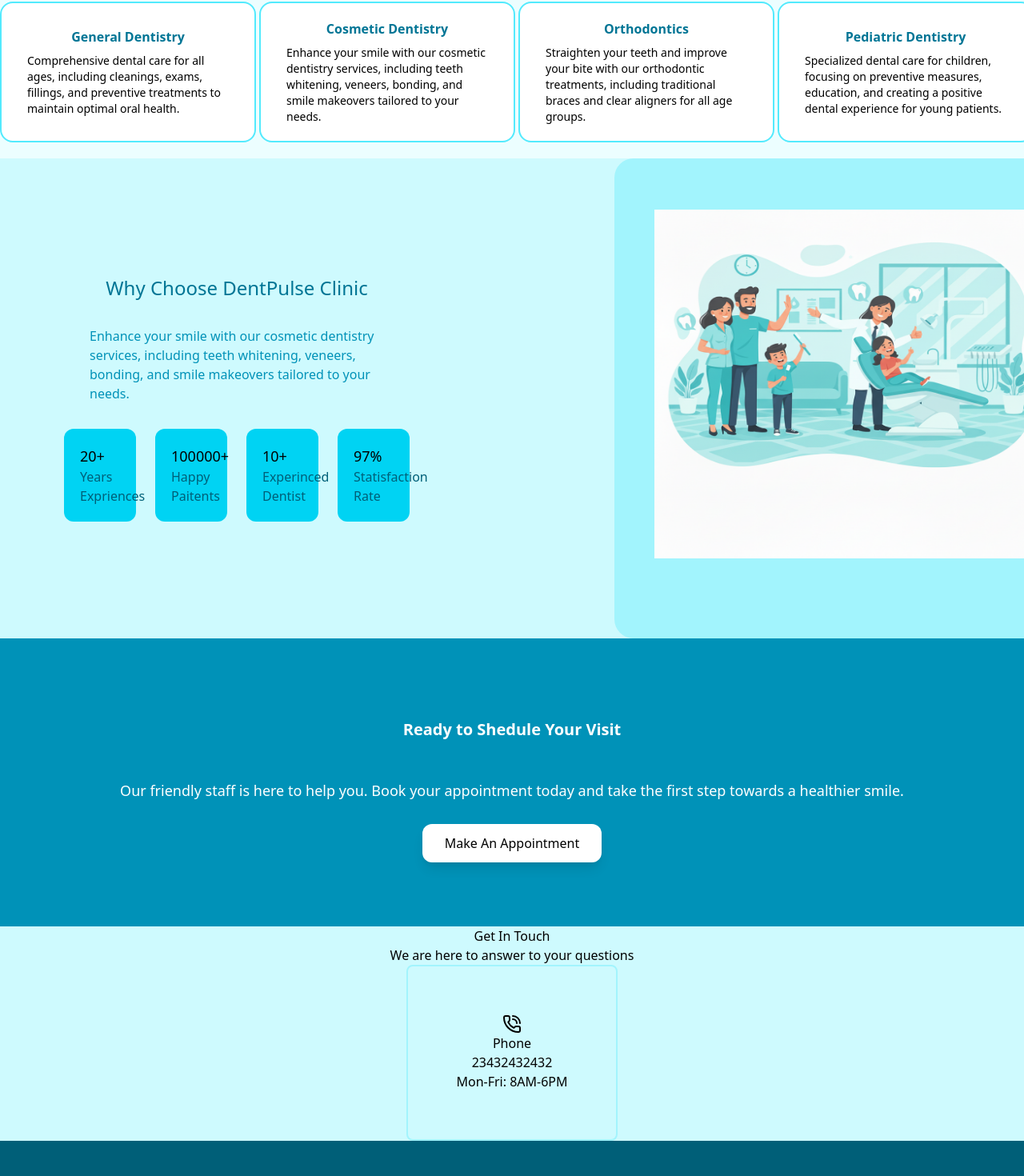
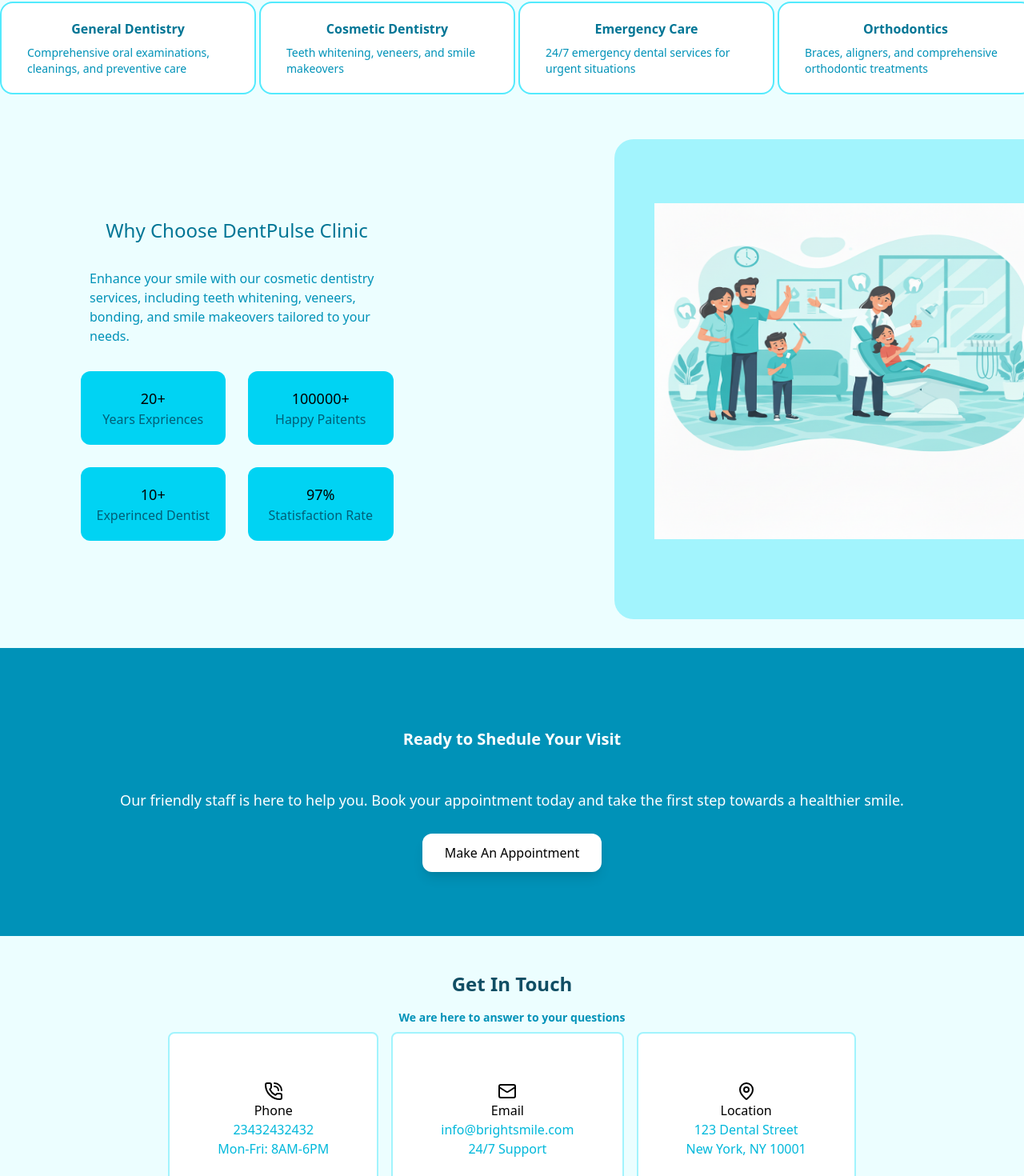
Before and after one commit to HVPasindu/DentPulse, a React app in the folder frontend/: page / in a window 1280 px wide. Shown: the part 876-2346 px from the top of the page at 80% size. Built offline with nearby package versions, Linux system fonts and the light colour scheme; the HTML template or start-up script is replaced by a standard one.

Commit message:
more fixes

```diff
--- a/frontend/src/App.jsx
+++ b/frontend/src/App.jsx
@@ -3,7 +3,7 @@ import { Header } from './MainInterface Components/Header'
 import { Footer } from './MainInterface Components/Footer'
 import { Hero } from './MainInterface Components/Hero'
 import { servicesData } from './data/servicedata'
-import { Services } from './MainInterface Components/Services'
+import { Services } from './MainInterface Components/ServicesCard'
 import { MiddleSection } from './MainInterface Components/MiddleSection'
 import { Contact } from './MainInterface Components/Contact'
 
@@ -27,10 +27,13 @@ function App() {
       </div>
       <div>
         <MiddleSection />
+
       </div>
+
       <div>
         <Contact/>
       </div>
+
       <div className='bg-cyan-800'>
 
         <Footer />
--- a/frontend/src/MainInterface Components/Contact.jsx
+++ b/frontend/src/MainInterface Components/Contact.jsx
@@ -1,22 +1,23 @@
-import {contactdata} from '../data/contactdata'
+import { contactdata } from '../data/contactdata'
 import { ContactCard } from "./ContactCard"
 
 
+export function Contact() {
 
+    return (
 
-export function Contact(){
+        <div className="flex flex-col justify-center items-center bg-cyan-50 py-9 ">
 
-    return(
+            <h1 className='font-bold text-2xl text-cyan-900 py-2'>Get In Touch</h1>
+            <h1 className='font-semibold text-sm  text-cyan-600 py-2'>We are here to answer to your questions</h1>
 
-            <div className="flex flex-col justify-center items-center bg-cyan-100 ">
-
-                <h1>Get In Touch</h1>
-                <h1>We are here to answer to your questions</h1>
-
-                <div>
-                    <ContactCard id={contactdata[0].id} title={contactdata[0].title} first_data={contactdata[0].first_data} second_data={contactdata[0].second_data} />
-                </div>
-             </div>
+            <div className='flex flex-col md:flex-row gap-4 '>
+                {contactdata.map((contact, index) =>
+                (
+                    <ContactCard id={contact.id} title={contact.title} first_data={contact.first_data} second_data={contact.second_data} />)
+                )}
+              </div>
+        </div>
 
     )
 }
--- a/frontend/src/MainInterface Components/ContactCard.jsx
+++ b/frontend/src/MainInterface Components/ContactCard.jsx
@@ -26,12 +26,12 @@ export function ContactCard(props){
 
     return (
 
-        <div className="bg-cyan-100 rounded-lg border-2 border-cyan-200 flex flex-col justify-center items-center p-15">
+        <div className="bg-white rounded-lg border-2 border-cyan-200 flex flex-col justify-center items-center p-15  ">
 
             {image_component}
-             <h1>{props.title}</h1>
-             <h1>{props.first_data}</h1>
-            <h1>{props.second_data}</h1>
+             <h1 className="text-cyan">{props.title}</h1>
+             <h1 className="text-cyan-500">{props.first_data}</h1>
+            <h1 className="text-cyan-500">{props.second_data}</h1>
 
         </div>
     )
--- a/frontend/src/MainInterface Components/Hero.jsx
+++ b/frontend/src/MainInterface Components/Hero.jsx
@@ -3,7 +3,7 @@ import { CircleCheckBig } from "lucide-react";
 export function Hero() {
 
     return (
-        <div className="grid grid-cols-1 pb-3.5 bg-cyan-100 ">
+        <div className="grid grid-cols-1 pb-3.5 bg-cyan-50 ">
 
             <div className="flex flex-col justify-center items-center py-8">
                 <h1 className="text-cyan-600 rounded-3xl bg-cyan-300 my-8 py-1.5 px-1.5">🌟 Trusted by 100000+ Happy Patients</h1>
@@ -28,7 +28,7 @@ export function Hero() {
 
             </div>
 
-            <div className=" flex flex-col bg-cyan-100  items-center justify-center p-10">
+            <div className=" flex flex-col bg-cyan-50  items-center justify-center p-10">
 
 
                 <h1 className="text-2xl font-bold text-cyan-800 pb-10">
--- a/frontend/src/MainInterface Components/MiddleSection.jsx
+++ b/frontend/src/MainInterface Components/MiddleSection.jsx
@@ -6,21 +6,21 @@ export function MiddleSection() {
 
     return (
 
-        <div className="grid grid-cols-1 justify-evenly md:grid-cols-2 gap-x-64 bg-cyan-100  ">
+        <div className="grid grid-cols-1 justify-evenly md:grid-cols-2 gap-x-64 bg-cyan-50  ">
 
             <div className="flex flex-col justify-center items-center pl-20">
 
                 <h1 className="text-2xl font-medium   text-cyan-700">Why Choose DentPulse Clinic</h1>
                 <h1 className="font-light m-8 text-cyan-600">Enhance your smile with our cosmetic dentistry services, including teeth whitening, veneers, bonding, and smile makeovers tailored to your needs. </h1>
-                <div className="grid  gap-6 grid-cols-1 md:grid-cols-2 lg:grid-cols-4">
+                <div className="grid  grid-cols-1 gap-x-7 gap-y-7 md:grid-cols-2 ">
 
                     {middledata.map((middle_data)=>(<MiddleSectionCard main_text={middle_data.main_text} second_text={middle_data.second_text}/>))}
 
                 </div>
             </div>
-            <div className="bg-cyan-200 rounded-3xl w-[600px] h-[600px]  ">
+            <div className="bg-cyan-200 rounded-3xl w-[600px] h-[600px] my-9">
 
-                <img src="middlesection.png" alt="middlesection_image" className="w-[500px] h-[500px] pt-16 mx-auto" />
+                <img src="middlesection.png" alt="middlesection_image" className="w-[500px] h-[500px] pt-20 mx-auto"/>
             </div>
 
 
@@ -35,6 +35,5 @@ export function MiddleSection() {
 
         </div>
 
-
     )
 }
--- a/frontend/src/MainInterface Components/MiddleSectionCard.jsx
+++ b/frontend/src/MainInterface Components/MiddleSectionCard.jsx
@@ -4,11 +4,11 @@ export function MiddleSectionCard(props){
 
 
     return (
-        <div className=" flex flex-col rounded-xl   p-5 bg-cyan-400 hover:scale-105 transition-transform duration-300">
+        <div className=" flex flex-col rounded-xl  justify-center items-center p-5 bg-cyan-400 hover:scale-105 transition-transform duration-300">
 
             <h1 className="font-light text-lg">{props.main_text}</h1>
 
-            <h1 className="text-cyan-800 w-[50%]">{props.second_text}</h1>
+            <h1 className="text-cyan-800 ">{props.second_text}</h1>
         </div>
 
     )
--- a/frontend/src/MainInterface Components/Services.jsx
+++ /dev/null
@@ -1,17 +0,0 @@
-export function Services(props) {
-
-
-    return (
-
-        <div className=" flex flex-col justify-center items-center p-8 bg-white rounded-2xl py-5 border-cyan-300 border-2 w-[320px] mx-auto hover:sh">
-
-            <h1 className="font-bold  text-cyan-700 pb-2">{props.title}</h1>
-            <div className=" items-center justify-center">
-
-                <h1 className="text-sm ">{props.description}</h1>
-            </div>
-        </div>
-
-    )
-
-}
--- /dev/null
+++ b/frontend/src/MainInterface Components/ServicesCard.jsx
@@ -0,0 +1,18 @@
+export function Services(props) {
+
+
+    return (
+
+
+        <div className=" flex flex-col justify-center items-center p-8 bg-white rounded-2xl py-5 border-cyan-300 border-2 w-[320px] mx-auto hover:shadow-lg hover:scale-110 transition-transform duration-300">
+
+            <h1 className="font-bold  text-cyan-700 pb-2">{props.title}</h1>
+            <div className=" items-center justify-center">
+
+                <h1 className="text-sm text-cyan-600">{props.description}</h1>
+            </div>
+        </div>
+
+    )
+
+}
--- a/frontend/src/data/servicedata.jsx
+++ b/frontend/src/data/servicedata.jsx
@@ -3,22 +3,21 @@ export const servicesData = [
     {
         id:1,
         title:"General Dentistry",
-        description:"Comprehensive dental care for all ages, including cleanings, exams, fillings, and preventive treatments to maintain optimal oral health."
+        description:"Comprehensive oral examinations, cleanings, and preventive care"
     },
     {
         id:2,
         title:"Cosmetic Dentistry",
-        description:"Enhance your smile with our cosmetic dentistry services, including teeth whitening, veneers, bonding, and smile makeovers tailored to your needs."
+        description:"Teeth whitening, veneers, and smile makeovers"
     },
     {
         id:3,
-        title:"Orthodontics",
-        description:"Straighten your teeth and improve your bite with our orthodontic treatments, including traditional braces and clear aligners for all age groups."
+        title:"Emergency Care",
+        description:"24/7 emergency dental services for urgent situations"
     },
     {
         id:4,
-        title:"Pediatric Dentistry",
-        description:"Specialized dental care for children, focusing on preventive measures, education, and creating a positive dental experience for young patients."
-    },
-
+        title:"Orthodontics",
+        description:"Braces, aligners, and comprehensive orthodontic treatments"
+    }
 ]
```
